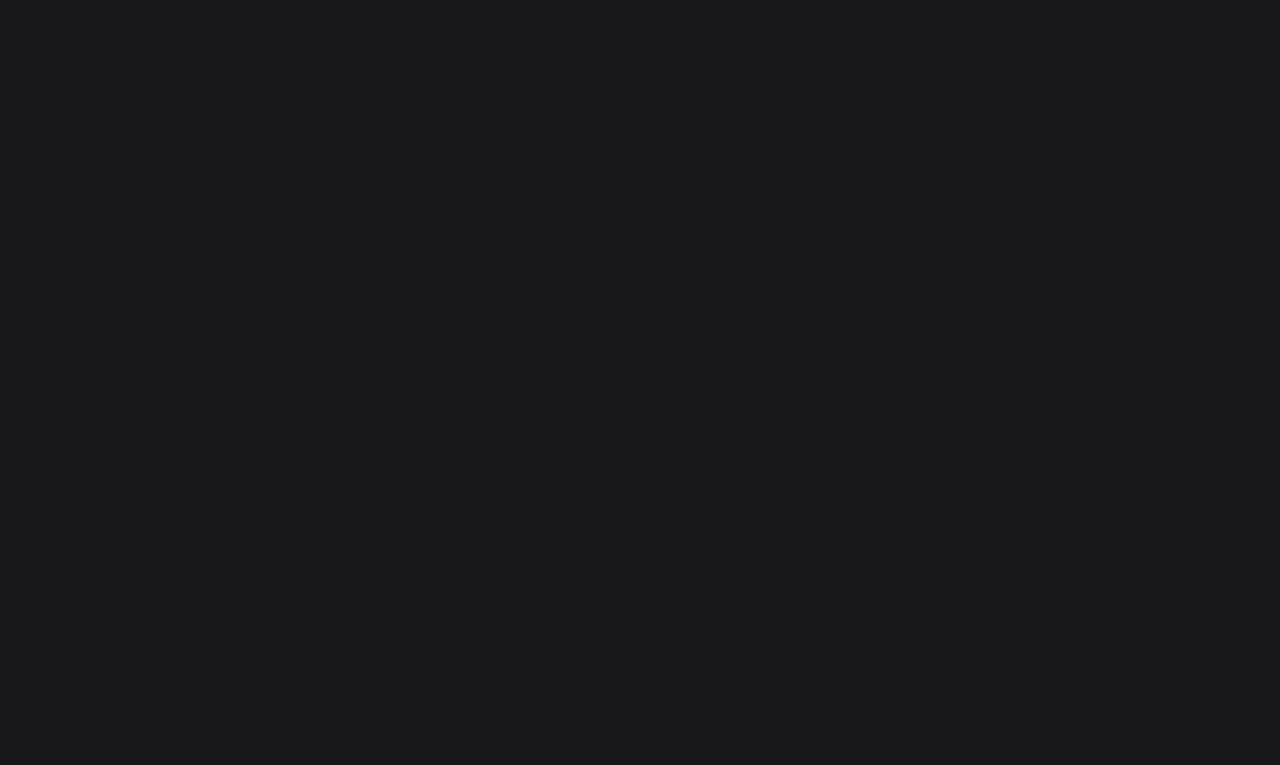
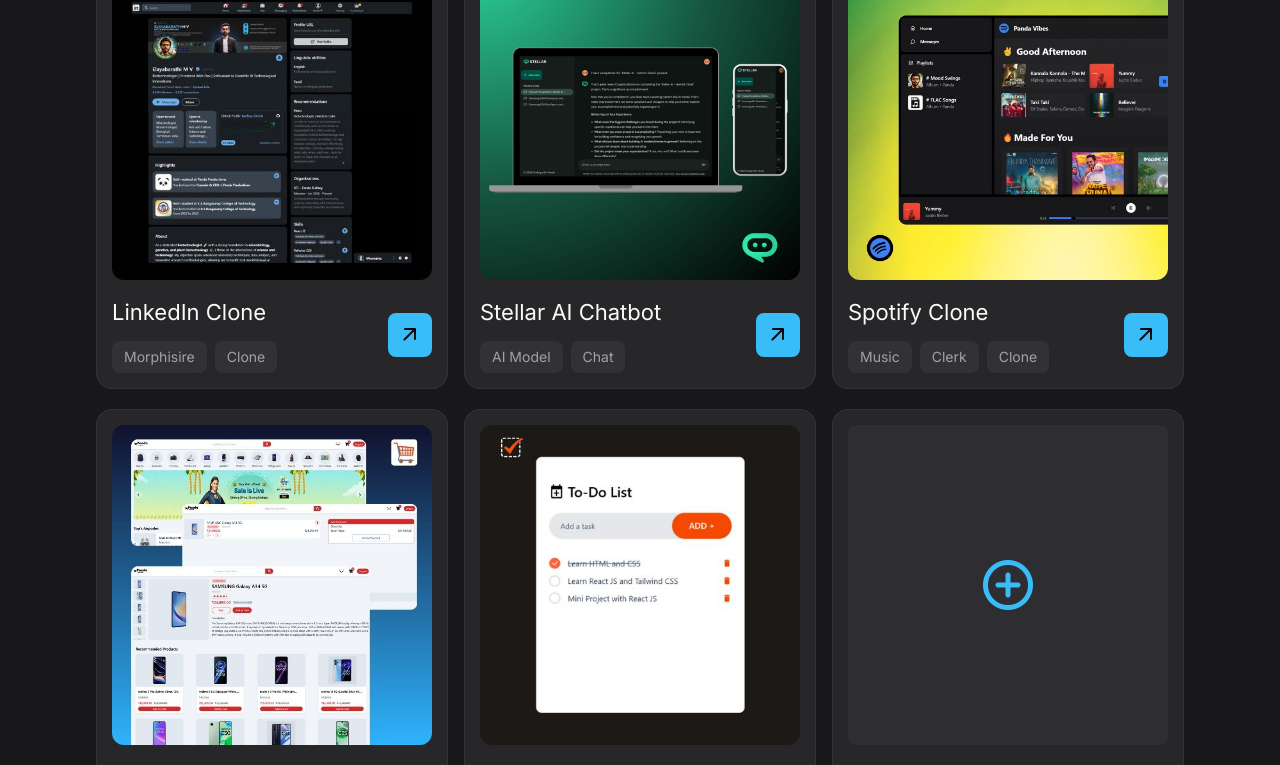
Before and after one commit to BadBoy-Github/Portfolio-Frontend, a React (Vite) app: page / in a window 1280 px wide. Shown: the part 1979-2744 px from the top of the page. Built offline with nearby package versions, Linux system fonts and the light colour scheme.

Commit message:
show more option added in the works and miniworks

```diff
--- a/src/components/MiniWork.jsx
+++ b/src/components/MiniWork.jsx
@@ -1,4 +1,8 @@
 
+
+import { useState } from "react";
+
+import PropTypes from "prop-types";
 
 // Components
 import ProjectCard from './ProjectCard';
@@ -42,24 +46,123 @@
   },
 ];
 
+const ShowMoreCard = ({ count, onClick, delay = 0 }) => {
+  return (
+    <div
+      className="relative p-4 rounded-2xl bg-zinc-800 hover:bg-zinc-700/50 active:bg-zinc-700/60 ring-1 ring-inset ring-zinc-50/5 transition-all group hover:scale-[101%] cursor-pointer opacity-0 translate-y-5"
+      onClick={onClick}
+      style={{
+        animationFillMode: "forwards",
+        animation: "fadeInUp 0.5s ease forwards",
+        animationDelay: `${delay}s`,
+      }}
+    >
+      <div className="aspect-square rounded-lg mb-4 bg-zinc-700/30 flex items-center justify-center">
+        <span className="material-symbols-rounded text-6xl text-sky-400">
+          add_circle
+        </span>
+      </div>
+
+      <div className="flex items-center justify-between gap-4">
+        <div>
+          <h3 className="text-xl font-semibold mb-3">Show More Projects</h3>
+          <div className="text-sm text-zinc-400">
+            View {count} more {count === 1 ? "project" : "projects"}
+          </div>
+        </div>
+
+        <div className="w-11 h-11 rounded-lg grid place-items-center bg-sky-400 text-zinc-950 shrink-0">
+          <span className="material-symbols-rounded" aria-hidden="true">
+            expand_more
+          </span>
+        </div>
+      </div>
+    </div>
+  );
+};
+
+
+ShowMoreCard.prototypes = {
+  count: PropTypes.number.isRequired,
+  onClick: PropTypes.func.isRequired,
+  delay: PropTypes.number,
+};
+
 const MiniWork = () => {
+
+  const [expanded, setExpanded] = useState(false);
+
+    // Determine if we need to show the Show More/Less buttons
+    const shouldShowToggle = miniworks.length > 6;
+
+    // Determine which projects to show based on expanded state
+    const projectsToShow =
+      shouldShowToggle && !expanded
+        ? miniworks.slice(0, 5) // If not expanded and more than 6 projects, show first 5
+        : miniworks; // Otherwise show all projects
+
+    const handleToggle = () => {
+      setExpanded(!expanded);
+
+      // Scroll to appropriate position when toggling
+      if (!expanded && miniworks.length > 6) {
+        // When expanding, scroll to the start of the new projects
+        setTimeout(() => {
+          const element = document.getElementById("project-5");
+          if (element) {
+            element.scrollIntoView({ behavior: "smooth", block: "start" });
+          }
+        }, 100);
+      } else if (expanded) {
+        // When collapsing, scroll back up to the top of the section
+        setTimeout(() => {
+          const element = document.getElementById("work");
+          if (element) {
+            element.scrollIntoView({ behavior: "smooth", block: "start" });
+          }
+        }, 100);
+      }
+    };
+
     return (
       <section id="miniworks" className="section">
         <div className="container">
           <h2 className="headline-2 mb-8 reveal-up">Some mini projects</h2>
 
           <div className="grid gap-x-4 gap-y-5 grid-cols-[repeat(auto-fill,_minmax(280px,_1fr))]">
-            {miniworks.map(({ imgSrc, title, tags, projectLink }, key) => (
+            {projectsToShow.map((project, index) => (
               <ProjectCard
-                key={key}
-                imgSrc={imgSrc}
-                title={title}
-                tags={tags}
-                projectLink={projectLink}
-                classes="reveal-up"
+                key={index}
+                id={`project-${index}`}
+                imgSrc={project.imgSrc}
+                title={project.title}
+                tags={project.tags}
+                projectLink={project.projectLink}
+                delay={index * 0.1}
               />
             ))}
+            {shouldShowToggle && !expanded && (
+              <ShowMoreCard
+                count={miniworks.length - 5}
+                onClick={handleToggle}
+                delay={0.5}
+              />
+            )}
           </div>
+          {shouldShowToggle && expanded && (
+            <div
+              className="mt-8 flex justify-center transition-all duration-500 transform translate-y-0 opacity-100"
+              style={{ transitionDelay: "0.5s" }}
+            >
+              <button
+                onClick={handleToggle}
+                className="px-6 py-3 bg-zinc-800 hover:bg-zinc-700/50 active:bg-zinc-700/60 rounded-xl flex items-center gap-2 transition-all"
+              >
+                <span>Show Less</span>
+                <span className="material-symbols-rounded">expand_less</span>
+              </button>
+            </div>
+          )}
         </div>
       </section>
     );
--- a/src/components/Work.jsx
+++ b/src/components/Work.jsx
@@ -1,4 +1,7 @@
 
+import { useState } from 'react';
+
+import PropTypes from "prop-types";
 
 // Components
 import ProjectCard from './ProjectCard';
@@ -49,25 +52,122 @@
   },
 ];
 
+const ShowMoreCard = ({ count, onClick, delay = 0 }) => {
+  return (
+    <div
+      className="relative p-4 rounded-2xl bg-zinc-800 hover:bg-zinc-700/50 active:bg-zinc-700/60 ring-1 ring-inset ring-zinc-50/5 transition-all group hover:scale-[101%] cursor-pointer opacity-0 translate-y-5"
+      onClick={onClick}
+      style={{
+        animationFillMode: "forwards",
+        animation: "fadeInUp 0.5s ease forwards",
+        animationDelay: `${delay}s`,
+      }}
+    >
+      <div className="aspect-square rounded-lg mb-4 bg-zinc-700/30 flex items-center justify-center">
+        <span className="material-symbols-rounded text-6xl text-sky-400">
+          add_circle
+        </span>
+      </div>
+
+      <div className="flex items-center justify-between gap-4">
+        <div>
+          <h3 className="text-xl font-semibold mb-3">Show More Projects</h3>
+          <div className="text-sm text-zinc-400">
+            View {count} more {count === 1 ? "project" : "projects"}
+          </div>
+        </div>
+
+        <div className="w-11 h-11 rounded-lg grid place-items-center bg-sky-400 text-zinc-950 shrink-0">
+          <span className="material-symbols-rounded" aria-hidden="true">
+            expand_more
+          </span>
+        </div>
+      </div>
+    </div>
+  );
+};
+
+ShowMoreCard.prototypes = {
+  count: PropTypes.number.isRequired,
+  onClick: PropTypes.func.isRequired,
+  delay: PropTypes.number,
+};
 
 const Work = () => {
+
+  const [expanded, setExpanded] = useState(false);
+
+  // Determine if we need to show the Show More/Less buttons
+  const shouldShowToggle = works.length > 6;
+
+  // Determine which projects to show based on expanded state
+  const projectsToShow =
+    shouldShowToggle && !expanded
+      ? works.slice(0, 5) // If not expanded and more than 6 projects, show first 5
+      : works; // Otherwise show all projects
+
+  const handleToggle = () => {
+    setExpanded(!expanded);
+
+    // Scroll to appropriate position when toggling
+    if (!expanded && works.length > 6) {
+      // When expanding, scroll to the start of the new projects
+      setTimeout(() => {
+        const element = document.getElementById("project-5");
+        if (element) {
+          element.scrollIntoView({ behavior: "smooth", block: "start" });
+        }
+      }, 100);
+    } else if (expanded) {
+      // When collapsing, scroll back up to the top of the section
+      setTimeout(() => {
+        const element = document.getElementById("work");
+        if (element) {
+          element.scrollIntoView({ behavior: "smooth", block: "start" });
+        }
+      }, 100);
+    }
+  };
+
     return (
       <section id="work" className="section">
         <div className="container">
           <h2 className="headline-2 mb-8 reveal-up">My portfolio highlights</h2>
 
           <div className="grid gap-x-4 gap-y-5 grid-cols-[repeat(auto-fill,_minmax(280px,_1fr))]">
-            {works.map(({ imgSrc, title, tags, projectLink }, key) => (
+            {projectsToShow.map((project, index) => (
               <ProjectCard
-                key={key}
-                imgSrc={imgSrc}
-                title={title}
-                tags={tags}
-                projectLink={projectLink}
-                classes="reveal-up"
+                key={index}
+                id={`project-${index}`}
+                imgSrc={project.imgSrc}
+                title={project.title}
+                tags={project.tags}
+                projectLink={project.projectLink}
+                delay={index * 0.1}
               />
             ))}
+            {shouldShowToggle && !expanded && (
+              <ShowMoreCard
+                count={works.length - 5}
+                onClick={handleToggle}
+                delay={0.5}
+              />
+            )}
           </div>
+          {shouldShowToggle && expanded && (
+            <div
+              className="mt-8 flex justify-center transition-all duration-500 transform translate-y-0 opacity-100"
+              style={{ transitionDelay: "0.5s" }}
+            >
+              <button
+                onClick={handleToggle}
+                className="px-6 py-3 bg-zinc-800 hover:bg-zinc-700/50 active:bg-zinc-700/60 rounded-xl flex items-center gap-2 transition-all"
+              >
+                <span>Show Less</span>
+                <span className="material-symbols-rounded">expand_less</span>
+              </button>
+            </div>
+          )}
         </div>
       </section>
     );
--- a/src/index.css
+++ b/src/index.css
@@ -238,3 +238,15 @@
 .hide-scrollbar::-webkit-scrollbar {
     display: none;
     /* Chrome, Safari, Opera */ }
+
+/* Animation for card reveal */
+@keyframes fadeInUp {
+    from {
+        opacity: 0;
+        transform: translateY(20px);
+    }
+
+    to {
+        opacity: 1;
+        transform: translateY(0);
+    } }
```
